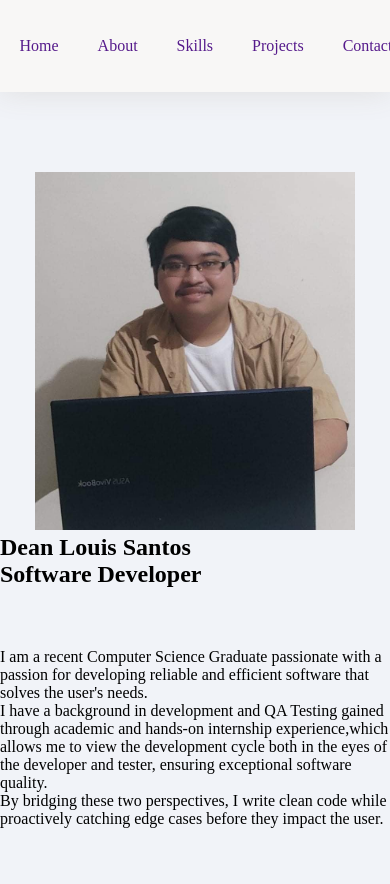
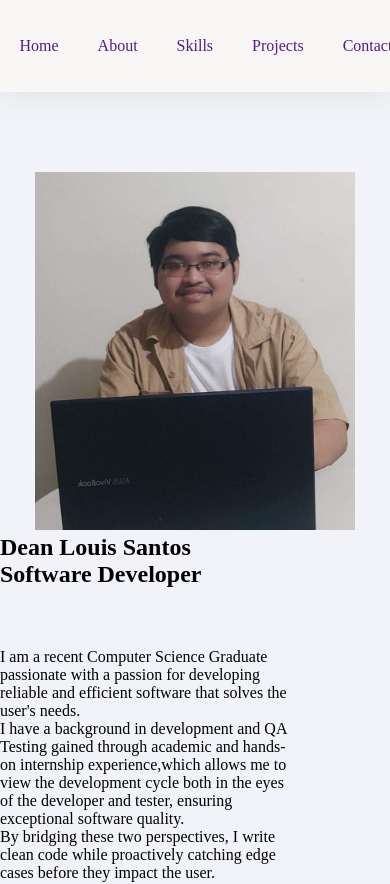
Before and after one commit to dlsntos/dean-santos-dev-portfolio, a React (Vite) app: page / in a window 390 px wide. Shown: the top 884 px of the page. Built offline with nearby package versions, Linux system fonts and the light colour scheme.

Commit message:
style(About): add device responsiveness on about text

```diff
--- a/src/features/About/About.module.css
+++ b/src/features/About/About.module.css
@@ -8,3 +8,7 @@
 h2 {
   margin-bottom: 2.5em;
 }
+
+p {
+  width: clamp(300px, 50vw, 80ch);
+}
```
